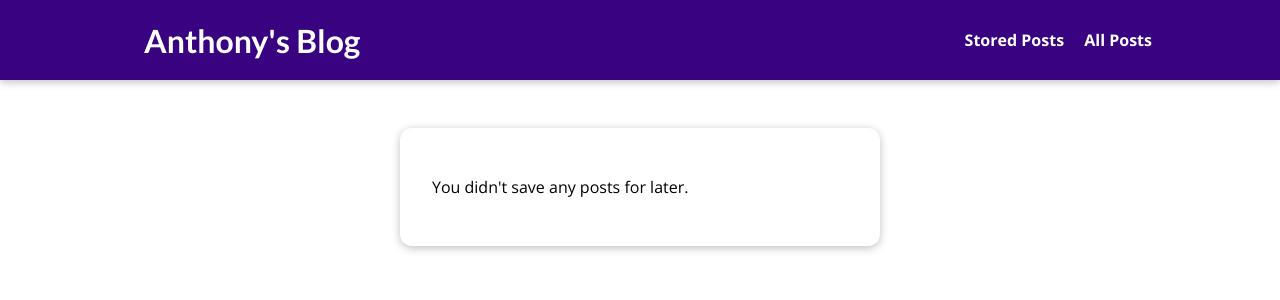
After one commit to hvu24/my-blog, a Django app: page /read-later in a window 1280 px wide. The commit adds this page. Shown: the top 300 px of the page. Run offline with Django 4.2, Linux system fonts and the light colour scheme.

Commit message:
added read later page and styling

```diff
--- /dev/null
+++ b/blog/static/blog/stored-posts.css
@@ -0,0 +1,39 @@
+#main-navigation {
+    background-color: #390281;
+    box-shadow: 0 2px 8px rgba(0, 0, 0, 0.25);
+  }
+
+  #stored-posts {
+    margin: 8rem auto 3rem auto;
+    padding: 2rem;
+    border-radius: 12px;
+    box-shadow: 0 2px 8px rgba(0, 0, 0, 0.25);
+    background-color: white;
+    width: 90%;
+    max-width: 30rem;
+  }
+
+  #stored-posts ul {
+    list-style: none;
+    margin: 0;
+    padding: 0;
+  }
+
+  #stored-posts li {
+    margin: 1rem 0
+  }
+
+  #stored-posts a {
+    display: block;
+    padding: 1rem;
+    width: 100%;
+    text-decoration: none;
+    border: 1px solid #ccc;
+    color: grey;
+    font-weight: bold;
+  }
+
+  #stored-posts a:hover,
+  #stored-posts a:active{
+    background-color: #ccc;
+  }
--- /dev/null
+++ b/blog/templates/blog/stored-posts.html
@@ -0,0 +1,23 @@
+{% extends "base.html" %}
+{% load static %}
+
+{% block title %}
+My Stored Posts
+{% endblock %}
+
+{% block css_files %}
+<link rel="stylesheet" href="{% static "blog/stored-posts.css" %}">
+{% endblock %}
+
+{% block content %}
+  <section id="stored-posts">
+    {% if not has_posts %}
+      <p>You didn't save any posts for later.</p>
+    {% endif %}
+    <ul>
+      {% for post in posts %}
+        <li><a href="{% url "post-detail-page" post.slug %}">{{ post.title }}</a></li>
+      {% endfor %}
+    </ul>
+  </section>
+{% endblock %}
--- a/blog/urls.py
+++ b/blog/urls.py
@@ -4,5 +4,6 @@ from . import views
 urlpatterns = [
     path("", views.StartingPageView.as_view(), name="starting-page"),
     path("posts", views.AllPostViews.as_view(), name='posts-page'),
-    path("posts/<slug:slug>", views.SinglePostView.as_view(), name="post-detail-page")
+    path("posts/<slug:slug>", views.SinglePostView.as_view(), name="post-detail-page"),
+    path("read-later", views.ReadLaterView.as_view(), name="read-later")
 ]
--- a/blog/views.py
+++ b/blog/views.py
@@ -88,3 +88,34 @@ class SinglePostView(View):
 #         "post": identified_post,
 #         "post_tags": identified_post.tags.all()
 #     })
+
+class ReadLaterView(View):
+    def get(self, request):
+        stored_posts = request.session.get("stored_posts")
+
+        context = {}
+
+        if stored_posts is None or len(stored_posts) == 0:
+            context["posts"] = []
+            context["has_posts"] = False
+        else:
+            posts = Post.objects.filter(id__in=stored_posts)
+            context["posts"] = posts
+            context["has_posts"] = True
+
+        return render(request, "blog/stored-posts.html", context)
+
+    def post(self, request):
+        stored_posts = request.session.get("stored_posts")
+
+        if stored_posts is None:
+            stored_posts = []
+
+        post_id = int(request.POST["post_id"])
+
+        if post_id not in stored_posts:
+            stored_posts.append(post_id)
+
+        request.session["stored_posts"] = stored_posts
+
+        return HttpResponseRedirect("/")
--- a/static/app.css
+++ b/static/app.css
@@ -35,6 +35,7 @@ h3 {
   text-decoration: none;
   color: white;
   font-weight: bold;
+  margin-left: 1rem;
 }
 
 #main-navigation a:hover,
--- a/templates/base.html
+++ b/templates/base.html
@@ -10,9 +10,13 @@
     {%block css_files%}{%endblock%}
 </head>
 <body>
-    <header id="main-navigation"><h1><a href="{%url "starting-page"%}">Anthony's Blog</a>
-        <nav><a href="{%url "posts-page"%}">All Posts</a></nav>
-    </h1></header>
+    <header id="main-navigation">
+        <h1><a href="{%url "starting-page"%}">Anthony's Blog</a></h1>
+        <nav>
+            <a href="{%url "read-later"%}">Stored Posts</a>
+            <a href="{%url "posts-page"%}">All Posts</a>
+        </nav>
+    </header>
 {%block content%}
 {%endblock%}
 </body>
```
Also changed, not shown: blog/static/blog/post-detail.css (+18 -0 lines), blog/templates/blog/post-detail.html (+8 -0 lines), db.sqlite3.
